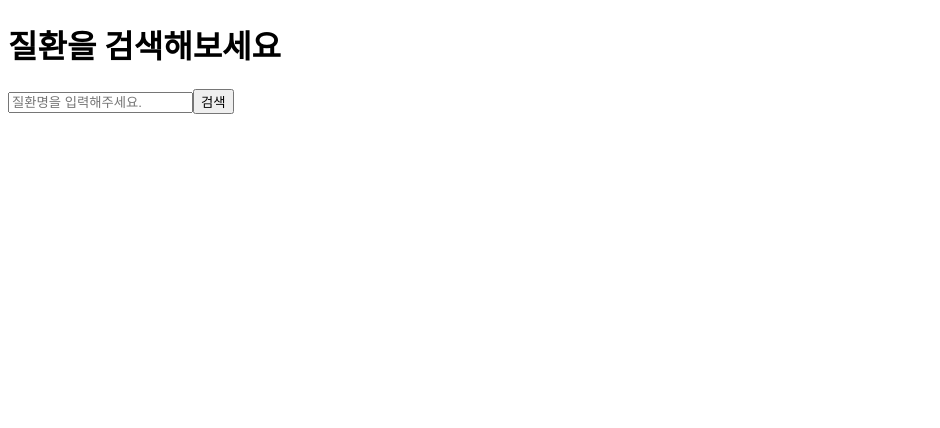
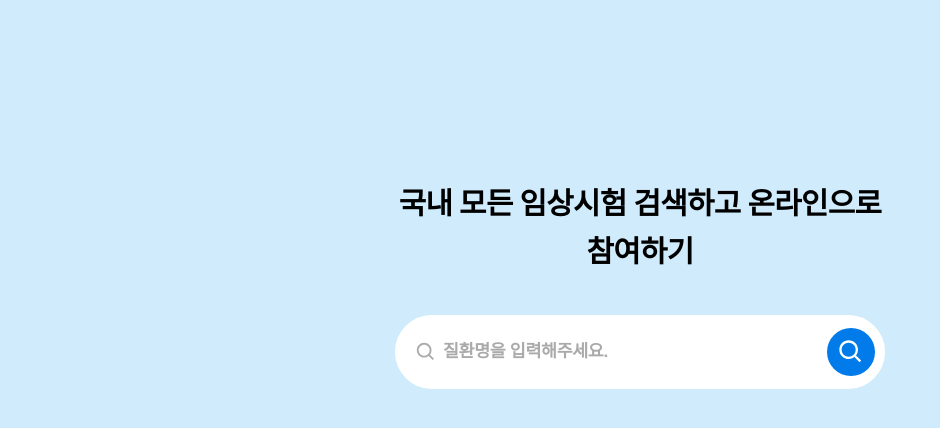
Before and after one commit to Wanted-Pre-Onboarding-Frontend-3/pre-onboarding-assignment-week-5-1-team-3, a React (Create React App) app: page / in a window 1280 px wide. Shown: the top 428 px of the page, without its empty margins (0-940 px from the left). Built offline with nearby package versions, Linux system fonts and the light colour scheme.

Commit message:
style: 스타일링 적용
globalStyles, input 스타일, icon 삽입

```diff
--- a/package.json
+++ b/package.json
@@ -9,6 +9,7 @@
     "axios": "^0.27.2",
     "react": "^18.2.0",
     "react-dom": "^18.2.0",
+    "react-icons": "^4.4.0",
     "react-router-dom": "^6.4.1",
     "react-scripts": "5.0.1",
     "recoil": "^0.7.5",
--- a/src/App.js
+++ b/src/App.js
@@ -1,5 +1,6 @@
 import axios from 'axios';
 import { useEffect, useState } from 'react';
+import styled from 'styled-components';
 import SearchBox from './components/SearchBox';
 import SearchResult from './components/SearchResult';
 
@@ -29,9 +30,9 @@ function App() {
 
 	return (
 		<>
-			<header>
-				<h1>질환을 검색해보세요</h1>
-			</header>
+			<Header>
+				<p>국내 모든 임상시험 검색하고 온라인으로 참여하기</p>
+			</Header>
 
 			<SearchBox onSearchChange={setKeyword} keyword={keyword} />
 			<SearchResult result={result} keyword={keyword} />
@@ -39,4 +40,16 @@ function App() {
 	);
 }
 
+const Header = styled.h1`
+	width: 490px;
+	text-align: center;
+	word-break: keep-all;
+	line-height: 1.6;
+	margin-top: 180px;
+	margin-bottom: 40px;
+	font-size: 2.125em;
+	font-weight: bold;
+	letter-spacing: -0.02em;
+`;
+
 export default App;
--- a/src/components/SearchBox.jsx
+++ b/src/components/SearchBox.jsx
@@ -2,6 +2,7 @@ import { useSetRecoilState } from 'recoil';
 import { isTouchedState } from '../recoil/atom';
 
 import styled from 'styled-components';
+import { BiSearch } from 'react-icons/bi';
 
 const SearchBox = ({ onSearchChange, keyword }) => {
 	const setIsTouched = useSetRecoilState(isTouchedState);
@@ -16,6 +17,9 @@ const SearchBox = ({ onSearchChange, keyword }) => {
 
 	return (
 		<Form onSubmit={handleSearch}>
+			<label htmlFor="">
+				<Icon size="22" />
+
 				<input
 					type="text"
 					onChange={({ target }) => onSearchChange(target.value)}
@@ -24,11 +28,62 @@ const SearchBox = ({ onSearchChange, keyword }) => {
 					value={keyword}
 					placeholder="질환명을 입력해주세요."
 				/>
-			<button>검색</button>
+
+				<SearchBtn>
+					<BiSearch size="28" />
+				</SearchBtn>
+			</label>
 		</Form>
 	);
 };
 
-const Form = styled.form``;
+const Form = styled.form`
+	label {
+		width: 490px;
+		height: 74px;
+		position: relative;
+		display: flex;
+		align-items: center;
+
+		input {
+			width: inherit;
+			height: inherit;
+			background-color: white;
+			padding: 20px 10px 20px 30px;
+			border-radius: 42px;
+			border: 2px solid;
+			border-color: white;
+			text-indent: 16px;
+			caret-color: #007be9;
+			line-height: 1.6;
+
+			&::placeholder {
+				font-size: 1.3em;
+				font-weight: bold;
+				color: #aaa;
+				letter-spacing: -0.02em;
+			}
+		}
+	}
+`;
+
+const Icon = styled(BiSearch)`
+	color: #aaa;
+	position: absolute;
+	left: 20px;
+`;
+
+const SearchBtn = styled.button`
+	position: absolute;
+	width: 48px;
+	height: 48px;
+	display: flex;
+	align-items: center;
+	justify-content: center;
+	right: 10px;
+	border-radius: 50%;
+	background-color: #007be9;
+	color: white;
+`;
 
 export default SearchBox;
--- a/src/index.js
+++ b/src/index.js
@@ -1,12 +1,16 @@
 import React from 'react';
 import ReactDOM from 'react-dom/client';
+
 import App from './App';
 import { RecoilRoot } from 'recoil';
+import GlobalStyles from './styles/globalStyles';
 
 const root = ReactDOM.createRoot(document.getElementById('root'));
 root.render(
 	<React.StrictMode>
 		<RecoilRoot>
+			<GlobalStyles />
+
 			<App />
 		</RecoilRoot>
 	</React.StrictMode>,
--- /dev/null
+++ b/src/styles/globalStyles.js
@@ -0,0 +1,68 @@
+import { createGlobalStyle } from 'styled-components';
+import reset from 'styled-reset';
+
+const GlobalStyles = createGlobalStyle`
+  ${reset}
+
+  * {
+    box-sizing: border-box;
+    outline: none;
+    border: none;
+  }
+
+  html {
+    scroll-behavior: smooth;
+  }
+
+  body {
+    font-size: 14px;
+    line-height: 1;
+    background-color: #d0ecfc;
+    display: flex;
+    justify-content: center;
+    user-select: none;
+  }
+
+  ol,
+  ul {
+	list-style: none;
+}
+
+  a {
+  text-decoration: none;
+  color: inherit;
+  }
+
+  a:active,
+  a:hover {
+    outline: 0;
+  }
+
+  input,
+  select,
+  button {
+    border: none;
+    outline: none;
+    box-sizing: border-box;
+    background: none;
+  }
+
+  button {
+    font: inherit;
+    text-decoration: none;
+    padding: 0;
+    cursor: pointer;
+  }
+
+  input {
+    text-decoration: none;
+    transition: all 0.1s linear;
+  }
+
+  input:focus,
+  textarea:focus {
+    outline: none;
+  }
+`;
+
+export default GlobalStyles;
```
Also changed, not shown: 1 other file (tests, documents, lock files or other folders). Lines whose indentation alone changed are shown as unchanged.
